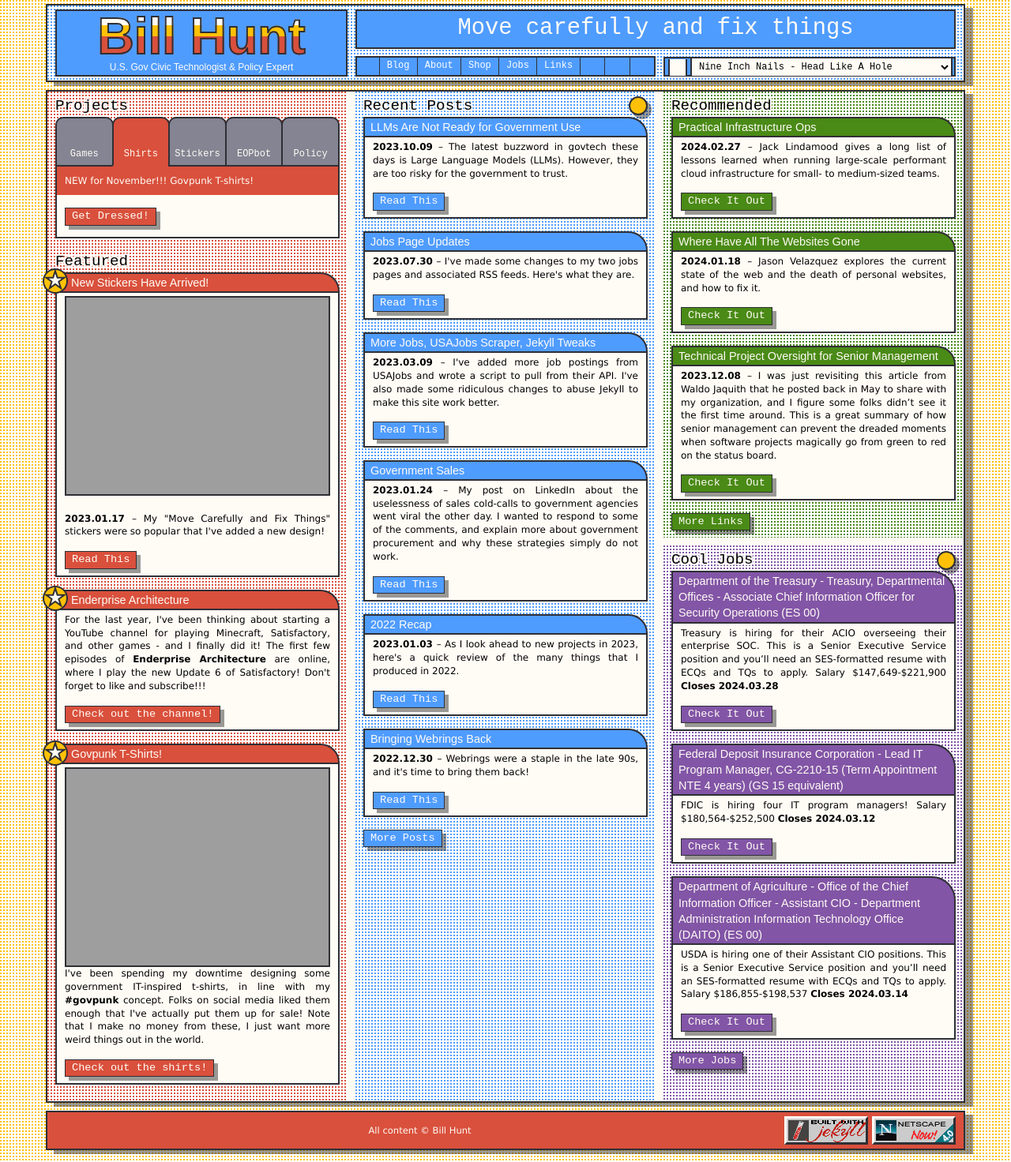
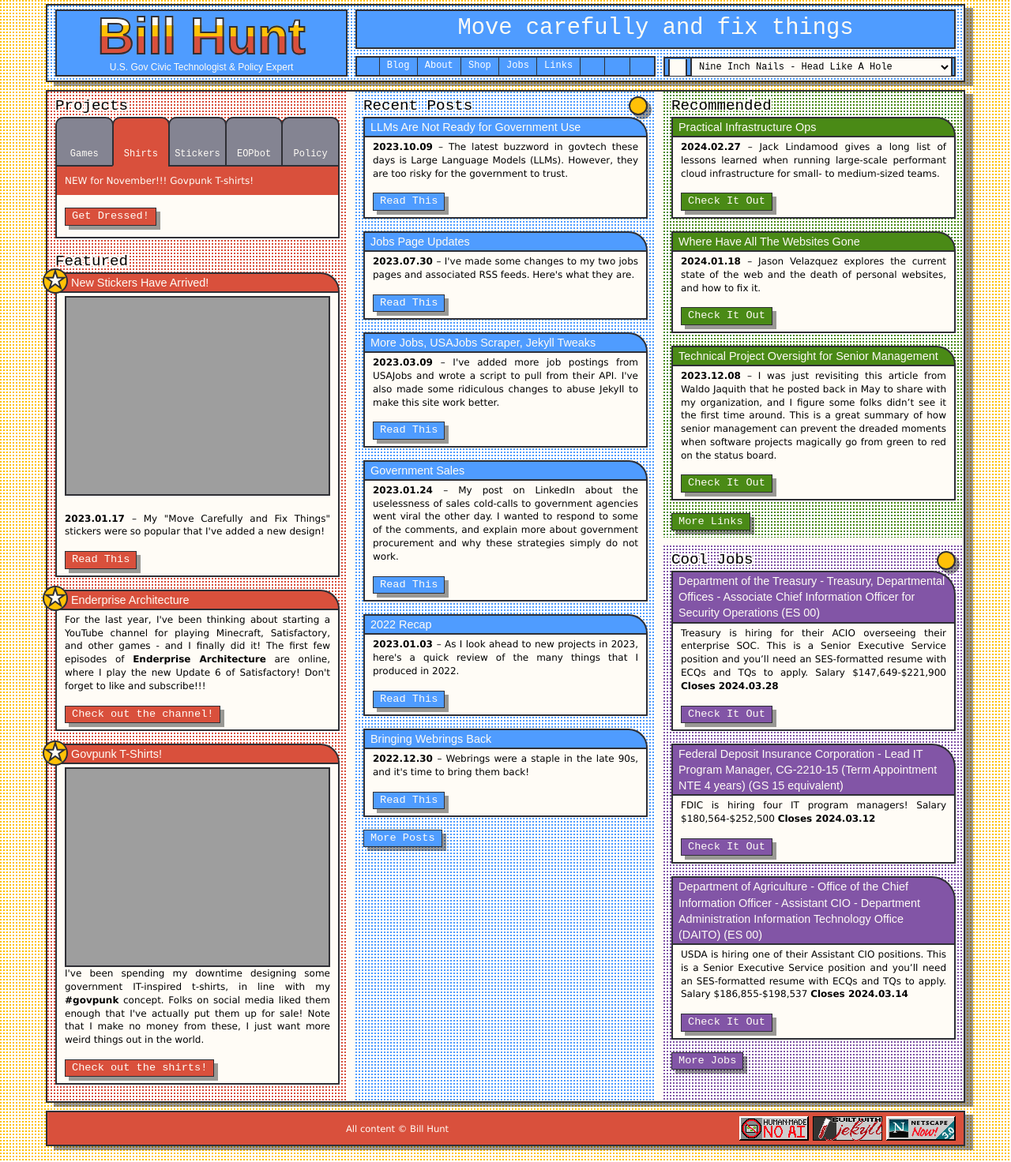
Before and after one commit to krusynth/billhunt.dev, a Jekyll site: the page built from index.md, in a window 1280 px wide. Shown: the whole page at 79% size. Built offline with Jekyll 4.4.1, drawn with Linux system fonts in a browser that asks for light colours; some web fonts are replaced.

Commit message:
Replace larger buttons with classicly-sized buttons. Add NO AI button.

```diff
--- a/_includes/footer.html
+++ b/_includes/footer.html
@@ -10,6 +10,7 @@
   </div>
 
   <div class="oldschool-buttons">
+    <span class="old-button no-ai">Human-Made &mdash; No AI</span>
     <a href="https://jekyllrb.com/" title="Built With Jekyll" class="old-button jekyll">Jekyll</a>
     <a href="https://archive.org/download/netscape-navigator-4.0.4/netscape-navigator-4.0.4.png" class="old-button netscape" title="Get Netscape 4.0"></a>
   </div>
--- a/assets/css/main.scss
+++ b/assets/css/main.scss
@@ -584,45 +584,34 @@
 
 .old-button {
   display: inline-block;
-  height: (30px + 6px);
-  width: (100px + 6px);
+  height: 31px;
+  width: 88px;
   background-size: contain;
-  border-width: 3px;
-  border-style: solid;
-  border-top-color: $white;
-  border-left-color: $white;
-  border-right-color: $dark;
-  border-bottom-color: $dark;
   color: transparent !important;
-  transition: all .1s ease-in-out;
 
-
-  &:hover {
-    border-top-color: $dark;
-    border-left-color: $dark;
-    border-right-color: $white;
-    border-bottom-color: $white;
+  &.no-ai {
+    background-image: url('/assets/images/buttons/human-88x31.gif');
   }
 
   &.netscape {
-    background-image: url('/assets/images/buttons/netscape4-100x30.gif');
+    background-image: url('/assets/images/buttons/netscape3-88x31.gif');
 
     &:hover {
-      background-image: url('/assets/images/buttons/netscape4-100x30-ani.gif');
+      background-image: url('/assets/images/buttons/netscape3-88x31-ani.gif');
     }
     @media (max-width: $breakpoint-md) {
-      background-image: url('/assets/images/buttons/netscape4-100x30-ani.gif');
+      background-image: url('/assets/images/buttons/netscape3-88x31-ani.gif');
     }
   }
 
   &.jekyll {
-    background-image: url('/assets/images/buttons/jekyll-100x30.png');
+    background-image: url('/assets/images/buttons/jekyll-88x31.gif');
 
     &:hover {
-      background-image: url('/assets/images/buttons/jekyll-100x30-ani.gif');
+      background-image: url('/assets/images/buttons/jekyll-88x31-ani.gif');
     }
     @media (max-width: $breakpoint-md) {
-      background-image: url('/assets/images/buttons/jekyll-100x30-ani.gif');
+      background-image: url('/assets/images/buttons/jekyll-88x31-ani.gif');
     }
   }
 }
```
Also changed, not shown: assets/images/buttons/human-88x31.gif (added), assets/images/buttons/jekyll-100x30-ani.gif (deleted), assets/images/buttons/jekyll-100x30.png (deleted), assets/images/buttons/jekyll-88x31-ani.gif (added), assets/images/buttons/jekyll-88x31.gif (added), assets/images/buttons/netscape3-88x31-ani.gif (added), assets/images/buttons/netscape3-88x31.gif (added), assets/images/buttons/netscape4-100x30-ani.gif (deleted), assets/images/buttons/netscape4-100x30.gif (deleted).
